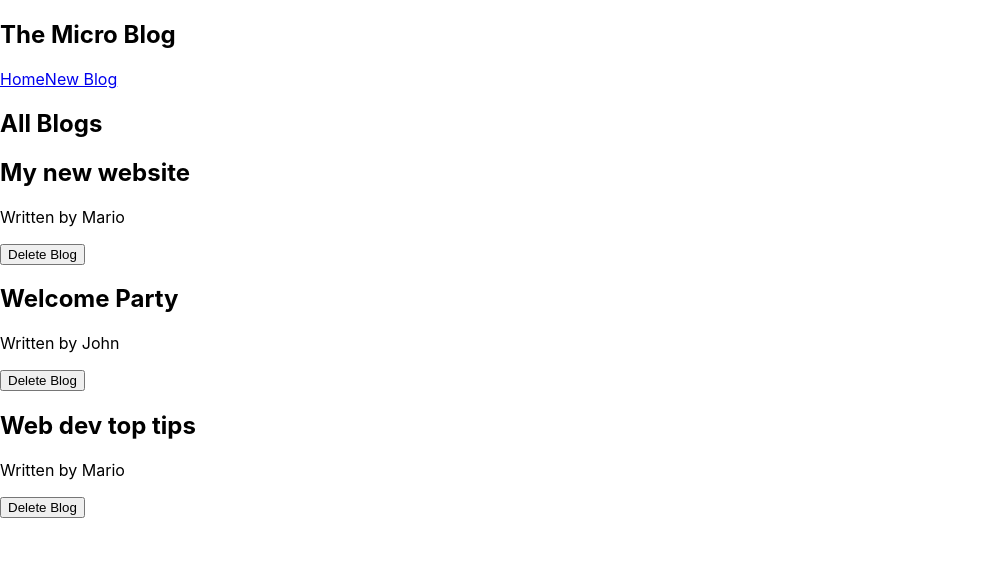
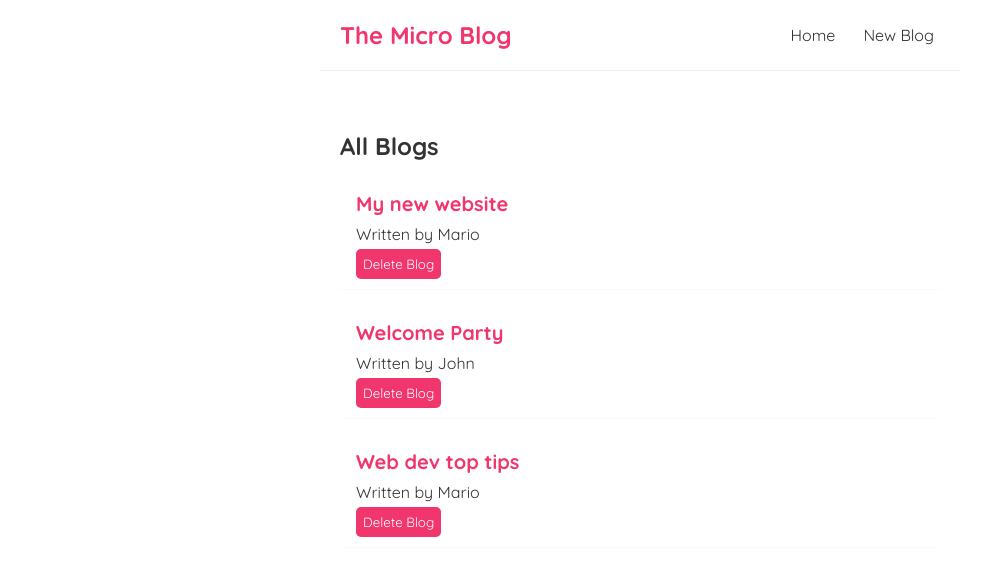
Before and after one commit to EngKhallo/micro-blog, a React (Create React App) app: page / in a window 1280 px wide. Shown: the top 576 px of the page, without its empty margins (0-996 px from the left). Built offline with nearby package versions, Linux system fonts and the light colour scheme.

Commit message:
styling css

```diff
--- a/src/index.css
+++ b/src/index.css
@@ -1,13 +1,66 @@
-body {
+@import url("https://fonts.googleapis.com/css2?family=Quicksand:wght@300;400;500;600;700&display=swap");
+
+/* Base Style */
+* {
   margin: 0;
-  font-family: -apple-system, BlinkMacSystemFont, 'Segoe UI', 'Roboto', 'Oxygen',
-    'Ubuntu', 'Cantarell', 'Fira Sans', 'Droid Sans', 'Helvetica Neue',
-    sans-serif;
-  -webkit-font-smoothing: antialiased;
-  -moz-osx-font-smoothing: grayscale;
+  font-family: "Quicksand";
+  color: #333;
 }
 
-code {
-  font-family: source-code-pro, Menlo, Monaco, Consolas, 'Courier New',
-    monospace;
+.navbar {
+  padding: 20px;
+  display: flex;
+  align-items: center;
+  max-width: 600px;
+  margin: 0 auto;
+  border-bottom: 1px solid #f2f2f2;
 }
+
+.navbar h1 {
+  color: #f1356d;
+}
+
+.navbar .links {
+  margin-left: auto;
+}
+
+.navbar a {
+  margin-left: 16px;
+  text-decoration: none;
+  padding: 6px;
+}
+
+.navbar a:hover {
+  color: #f1356d;
+}
+
+.content {
+  max-width: 600px;
+  margin: 40px auto;
+  padding: 20px;
+}
+
+/* Blog Preview Lists */
+.blog-preview {
+  padding: 10px 16px;
+  margin: 20px 0;
+  border-bottom: 1px solid #fafafa;
+}
+.blog-preview:hover {
+  box-shadow: 1px 3px 5px rgba(0, 0, 0, 0.1);
+}
+
+.blog-preview h2 {
+  font-size: 20px;
+  color: #f1356d;
+  margin-bottom: 8px;
+}
+
+.btn-del {
+  margin-top: 5px;
+  background-color: #f1356d;
+  padding: 7px;
+  color: white;
+  border: none;
+  border-radius: 5px;
+}
```
